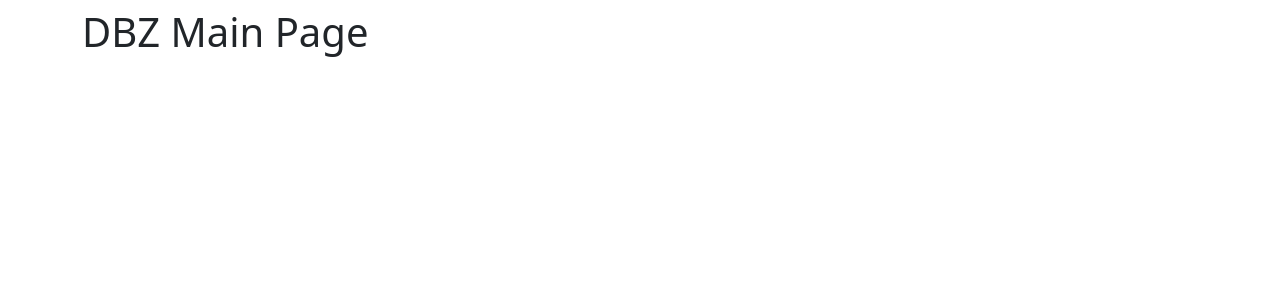
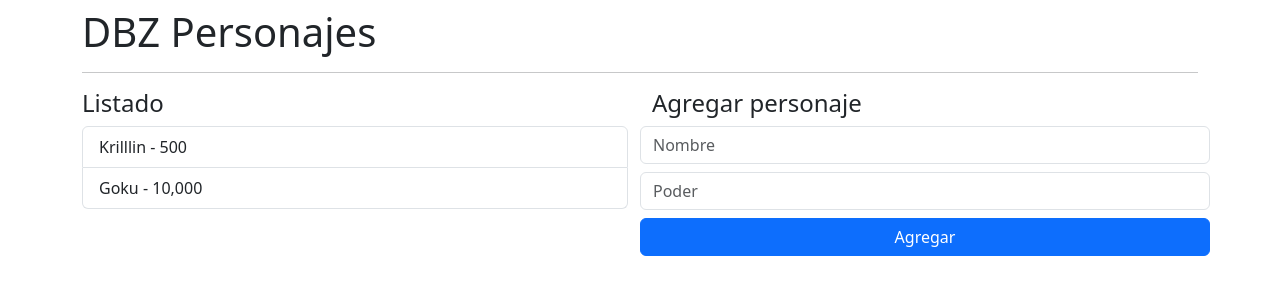
Before and after one commit to JorgeLuisParedes/bases-angular, an Angular app: page / in a window 1280 px wide. Shown: the top 300 px of the page. Built offline with nearby package versions, Linux system fonts and the light colour scheme.

Commit message:
diseño app

```diff
--- a/src/app/dbz/pages/main-page.component.html
+++ b/src/app/dbz/pages/main-page.component.html
@@ -1 +1,20 @@
-<h1>DBZ Main Page</h1>
+<h1>DBZ Personajes</h1>
+<hr>
+<div class="row">
+	<div class="col">
+		<h4>Listado</h4>
+		<ul class="list-group">
+			<li class="list-group-item">Krilllin - 500</li>
+			<li class="list-group-item">Goku - 10,000</li>
+		</ul>
+	</div>
+	<div class="col">
+		<h4>Agregar personaje</h4>
+		<form action="" class="row">
+
+			<input type="text" class="form-control mb-2" placeholder="Nombre">
+			<input type="number" class="form-control mb-2" placeholder="Poder">
+			<button type="submit" class="btn btn-primary">Agregar</button>
+		</form>
+	</div>
+</div>
```
